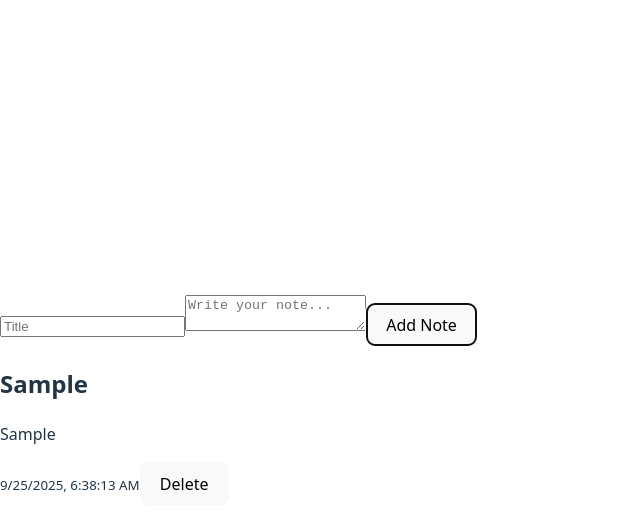
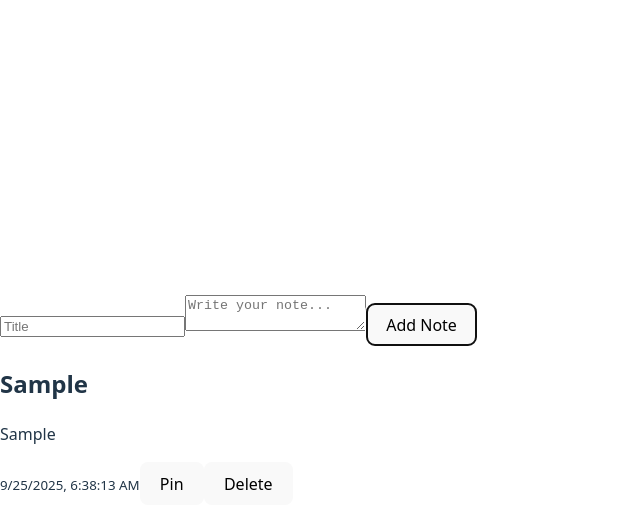
Before and after one commit to christinelaics/notes-app, a React (Vite) app: page / in a window 1280 px wide. Both pictures are taken after typing "Sample", "Sample" into the empty fields and a click on the button "Add Note". Shown: the top 528 px of the page, without its empty margins (0-640 px from the left). Built offline with nearby package versions, Linux system fonts and the light colour scheme.

Commit message:
feat: added onToggleImportant prop to NoteList.tsx and NoteItem.tsx, and toggleImportant handler in App.tsx

```diff
--- a/src/App.tsx
+++ b/src/App.tsx
@@ -22,10 +22,18 @@ export default function App() {
     setNotes((prev) => prev.filter((note) => note.id !== id));
   }
 
+  const toggleImportant = (id: string) => {
+    setNotes((prev) =>
+      prev.map((note) =>
+        note.id === id ? {...note, important: !note.important} : note
+        )
+      );
+  }
+
   return (
     <div>
       <NoteInput onAdd={addNote} />
-      <NoteList notes={notes} onDelete={deleteNote}/>
+      <NoteList notes={notes} onDelete={deleteNote} onToggleImportant={toggleImportant}/>
     </div>
   );
 }
--- a/src/components/NoteItem.tsx
+++ b/src/components/NoteItem.tsx
@@ -3,13 +3,15 @@ import type { Note } from "../types/types"
 interface NoteItemProps {
     note: Note;
     onDelete: (id: string) => void;
+    onToggleImportant: (id: string) => void;
 }
-export default function NoteItem({note, onDelete}: NoteItemProps) {
+export default function NoteItem({note, onDelete, onToggleImportant}: NoteItemProps) {
     return (
         <div>
             <h2>{note.title}</h2>
             <p>{note.body}</p>
             <small>{note.createdAt.toLocaleString()}</small>
+            <button onClick={() => onToggleImportant(note.id)}>{note.important? "Unpin" : "Pin"}</button>
             <button onClick={()=> onDelete(note.id)}>Delete</button>
         </div>
     )
--- a/src/components/NoteList.tsx
+++ b/src/components/NoteList.tsx
@@ -4,12 +4,13 @@ import NoteItem from "./NoteItem";
 interface NoteListProps {
     notes: Note[],
     onDelete: (id: string) => void;
+    onToggleImportant: (id: string) => void;
 }
-export default function NoteList({notes, onDelete}: NoteListProps) {
+export default function NoteList({notes, onDelete, onToggleImportant}: NoteListProps) {
     return (
         <div>
             {notes.map((note) => (
-                <NoteItem key={note.id} note={note} onDelete={onDelete}/>
+                <NoteItem key={note.id} note={note} onDelete={onDelete} onToggleImportant={onToggleImportant}/>
             ))}
         </div>
     );
```
